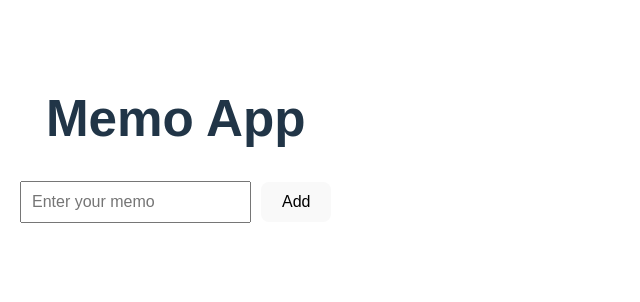
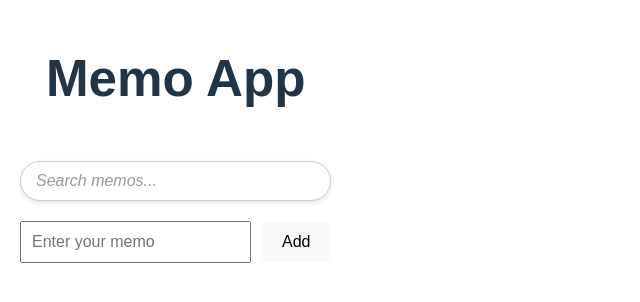
Before and after one commit to Casiss/memo-app, a React (Vite) app: page / in a window 1280 px wide. Shown: the part 250-552 px from the top of the page, without its empty margins (0-640 px from the left). Built offline with nearby package versions, Linux system fonts and the light colour scheme.

Commit message:
メモの検索機能を追加

```diff
--- a/src/App.tsx
+++ b/src/App.tsx
@@ -6,10 +6,23 @@ import './styles/App.css';
 
 function App() {
   const [memos, setMemos] = useState<string[]>([]);
+  const [searchQuery, setSearchQuery] = useState<string>(''); // 検索クエリの状態
+  const [filteredMemos, setFilteredMemos] = useState<string[]>([]); // フィルタリングされたメモ
 
   useEffect(() => {
-    setMemos(getMemos());
+    const savedMemos = getMemos();
+    setMemos(savedMemos);
+    setFilteredMemos(savedMemos); // 初期状態では全てのメモを表示
   }, []);
+
+  useEffect(() => {
+    // 検索クエリに基づいてメモをフィルタリング
+    setFilteredMemos(
+      memos.filter((memo) =>
+        memo.toLowerCase().includes(searchQuery.toLowerCase())
+      )
+    );
+  }, [searchQuery, memos]);
 
   const addMemo = (newMemo: string) => {
     const updatedMemos = [newMemo, ...memos];
@@ -32,8 +45,15 @@ function App() {
   return (
     <div className="App">
       <h1>Memo App</h1>
+      <input
+        type="text"
+        placeholder="Search memos..."
+        value={searchQuery}
+        onChange={(e) => setSearchQuery(e.target.value)}
+        className="search-input"
+      />
       <MemoInput onAddMemo={addMemo} />
-      <MemoList memos={memos} onDeleteMemo={deleteMemo} onEditMemo={editMemo} />
+      <MemoList memos={filteredMemos} onDeleteMemo={deleteMemo} onEditMemo={editMemo} />
     </div>
   );
 }
--- a/src/styles/App.css
+++ b/src/styles/App.css
@@ -2,6 +2,29 @@
   text-align: center;
   padding: 20px;
   font-family: Arial, sans-serif;
+}
+.search-input {
+width: 100%;
+max-width: 500px; /* 検索バーの最大幅を設定 */
+padding: 10px 15px; /* 内側の余白を調整 */
+font-size: 16px; /* フォントサイズを適切に設定 */
+margin: 20px auto; /* 上下に余白を設け、中央揃え */
+border: 1px solid #ccc; /* 枠線の色を設定 */
+border-radius: 25px; /* 角を丸めて柔らかいデザインに */
+box-shadow: 0 2px 5px rgba(0, 0, 0, 0.1); /* 軽い影をつけて立体感を出す */
+box-sizing: border-box; /* パディングを含めた幅を調整 */
+outline: none; /* フォーカス時のアウトラインを削除 */
+transition: all 0.3s ease; /* ホバーやフォーカス時のアニメーションを追加 */
+}
+
+.search-input:focus {
+border-color: #007bff; /* フォーカス時の枠線の色を変更 */
+box-shadow: 0 2px 8px rgba(0, 123, 255, 0.3); /* フォーカス時の影を強調 */
+}
+
+.search-input::placeholder {
+color: #999; /* プレースホルダーの色を調整 */
+font-style: italic; /* プレースホルダーをイタリックに */
 }
 
 .memo-input {
```
